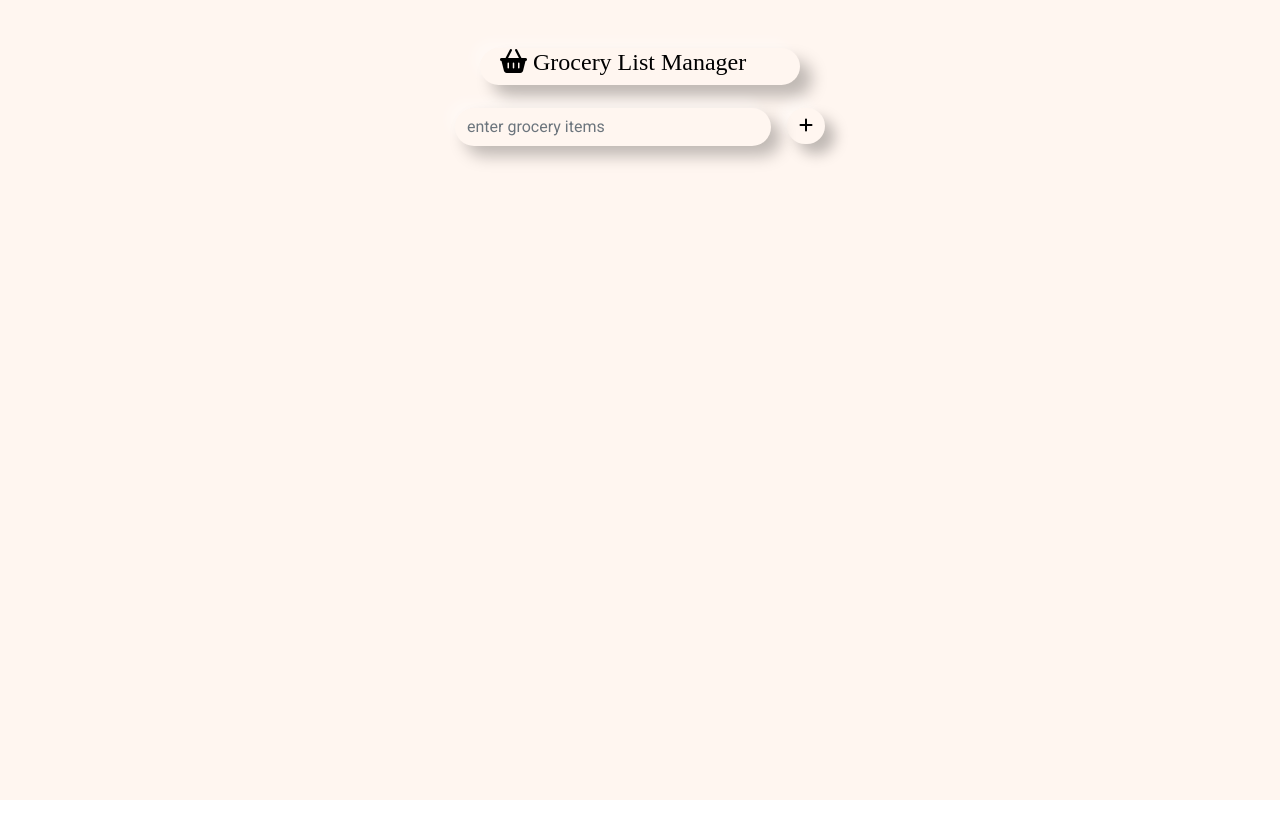
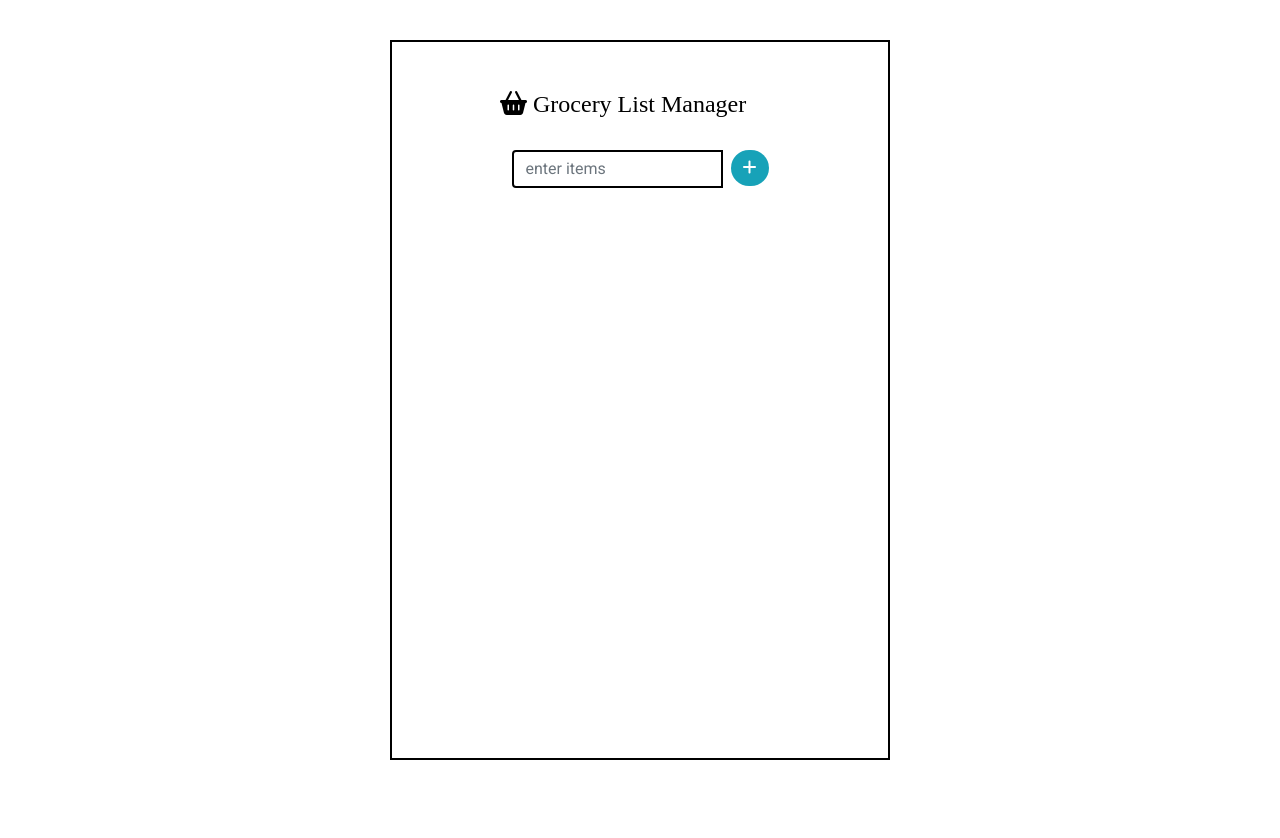
Before and after one commit to teallarson/AngularGrocery, an Angular app: page / in a window 1280 px wide. Before the commit the page ends 800 px from the top, so only its background shows below. Built offline with nearby package versions, Linux system fonts and the light colour scheme; a web font is replaced by a local one.

Commit message:
updated ui to address accessibility (contrast)

```diff
--- a/src/app/grocery/app.grocery.css
+++ b/src/app/grocery/app.grocery.css
@@ -1,24 +1,22 @@
 #container{
   /* text-align: center; */
   padding: 40px;
-  height: 100vh;
-  background: #fff6f0;
+  height: 90vh;
+  width: 500px;
+  max-width: 80vw;
+  border: 2px black solid;
   margin-left: auto;
   margin-right: auto;
+  margin-top: 5vh;
 }
 
 #title{
   font-family: "Lekton";
   margin-bottom: 15px;
-  background: #fff6f0;
   margin-left: auto;
   margin-right: auto;
   padding-left: 20px;
   padding-right: 20px;
-  box-shadow:
-    12px 12px 16px 0 rgba(0, 0, 0, 0.25),
-    -8px -8px 12px 0 rgba(255, 255, 255, 0.3);
-  border-radius: 50px;
   display: flex;
   width: 20em;
 }
@@ -29,43 +27,27 @@
 }
 
 #list-input{
-  background: #fff6f0;
-  box-shadow:
-    10px 10px 16px 0 rgba(0, 0, 0, 0.25),
-    -8px -8px 12px 0 rgba(255, 255, 255, 0.3);
-  border-radius: 50px;
   border: none;
-  display: flex;
-  margin-right: 1em;
-  margin-bottom: 1.5em;
+  width: 75%;
+  /* display: flex; */
+  margin-right: .5em;
+  /* margin-bottom: 1em; */
+  border: black 2px solid;
 }
 
 #button{
-  background: #fff6f0;
-  color: black;
-  box-shadow:
-  10px 10px 14px 0 rgba(0, 0, 0, 0.25),
-  -8px -8px 12px 0 rgba(255, 255, 255, 0.3);
   border: none;
   border-radius: 50px;
 }
 
 #list-items{
-  background: #fff6f0;
-  color: black;
-  box-shadow:
-  10px 10px 14px 0 rgba(25,	24,	24, 0.25),
-  -8px -8px 12px 0 rgba(	153,	147,	144, 0.3);
   padding: 10px;
-  border: none;
-  border-radius: 50px;
+  border: black 2px solid;
 }
 
 #list-line{
-  background: #fff6f0;
   border: none;
   padding: 1em;
-  margin-bottom: 1em;
 }
 
 #list{
--- a/src/app/grocery/app.grocery.html
+++ b/src/app/grocery/app.grocery.html
@@ -6,9 +6,9 @@
     </nav>
 
     <div class="row mx-auto">
-        <div class="col-xs-6 col-md-4 mx-auto">
+        <div class="mx-auto">
             <div class="input-group" id="input-group">
-                <input type="text" class="form-control" id="list-input" placeholder="enter grocery items" [(ngModel)]="task.name" />
+                <input type="text" class="form-control" id="list-input" placeholder="enter items" [(ngModel)]="task.name" />
                 <div class="input-group-btn">
                     <button type="button" class="btn btn-info" id="button" type="button" (click)="onClick()">
                         <i class="fas fa-plus"></i>
```
